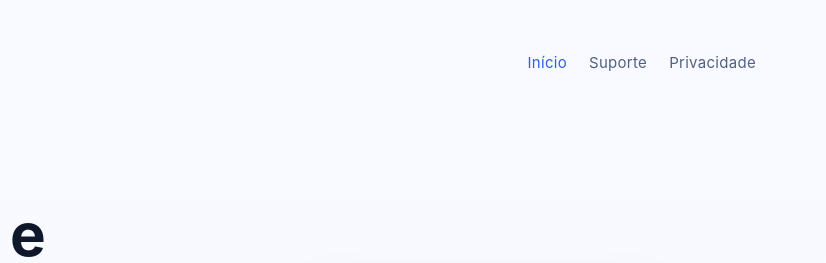
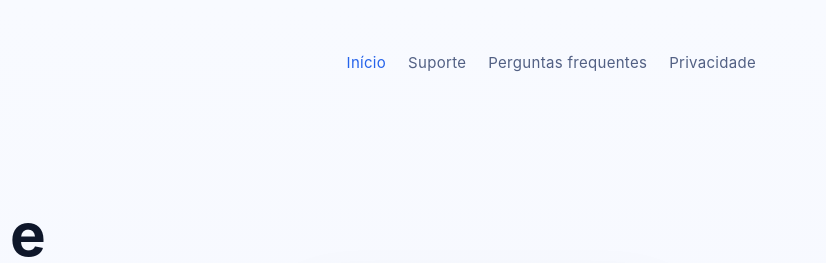
Before and after one commit to gustavoprado11/carvao-connect-landing, a plain HTML site: page index.html in a window 1280 px wide. Shown: the top 263 px of the page, 454-1280 px from the left. Drawn offline with Linux system fonts and the light colour scheme.

Commit message:
Add FAQ link to navigation and useful links section

```diff
--- a/index.html
+++ b/index.html
@@ -15,6 +15,7 @@
       <nav>
         <a class="active" href="index.html">Início</a>
         <a href="suporte.html">Suporte</a>
+        <a href="faq.html">Perguntas frequentes</a>
         <a href="privacidade.html">Privacidade</a>
       </nav>
     </header>
@@ -101,6 +102,7 @@
           <ul>
             <li><a href="index.html">Início</a></li>
             <li><a href="suporte.html">Suporte</a></li>
+            <li><a href="faq.html">Perguntas frequentes</a></li>
             <li><a href="privacidade.html">Política de privacidade</a></li>
             <li><a href="termos.html">Termos de uso</a></li>
           </ul>
```
